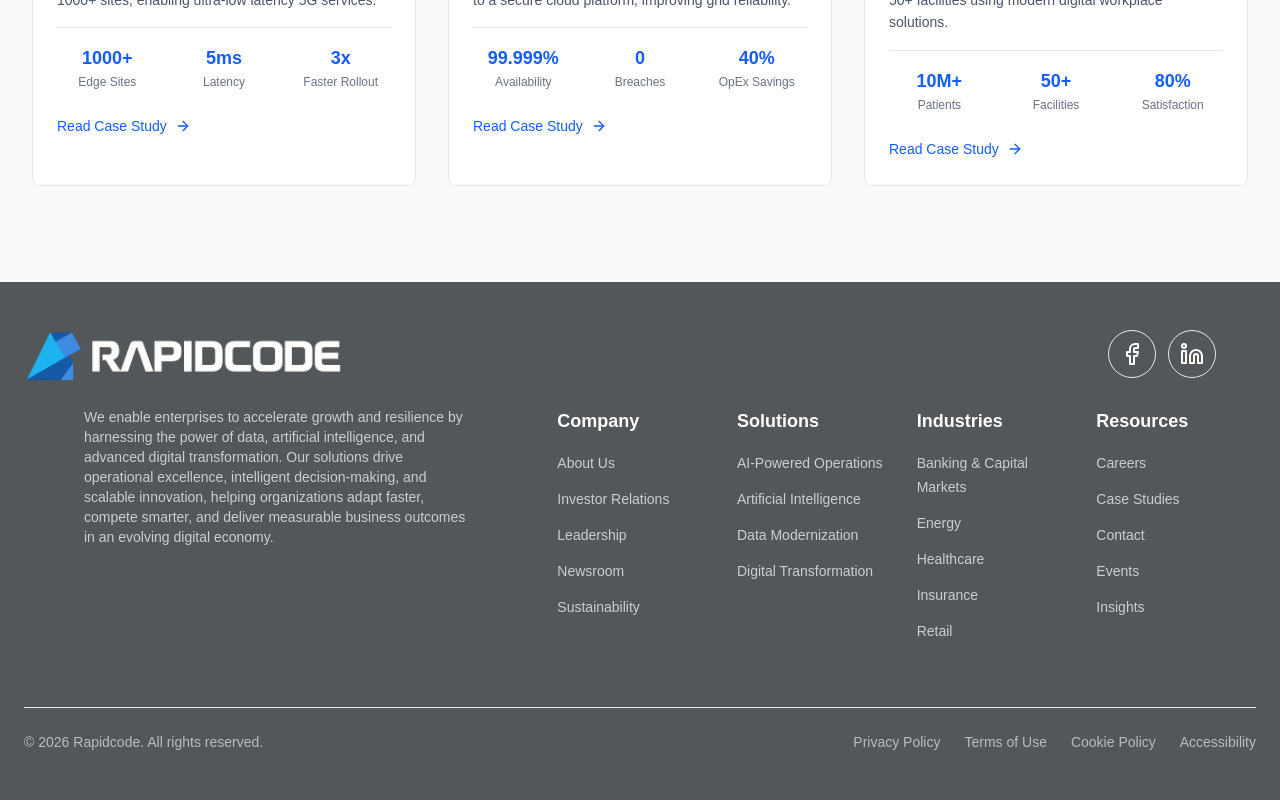
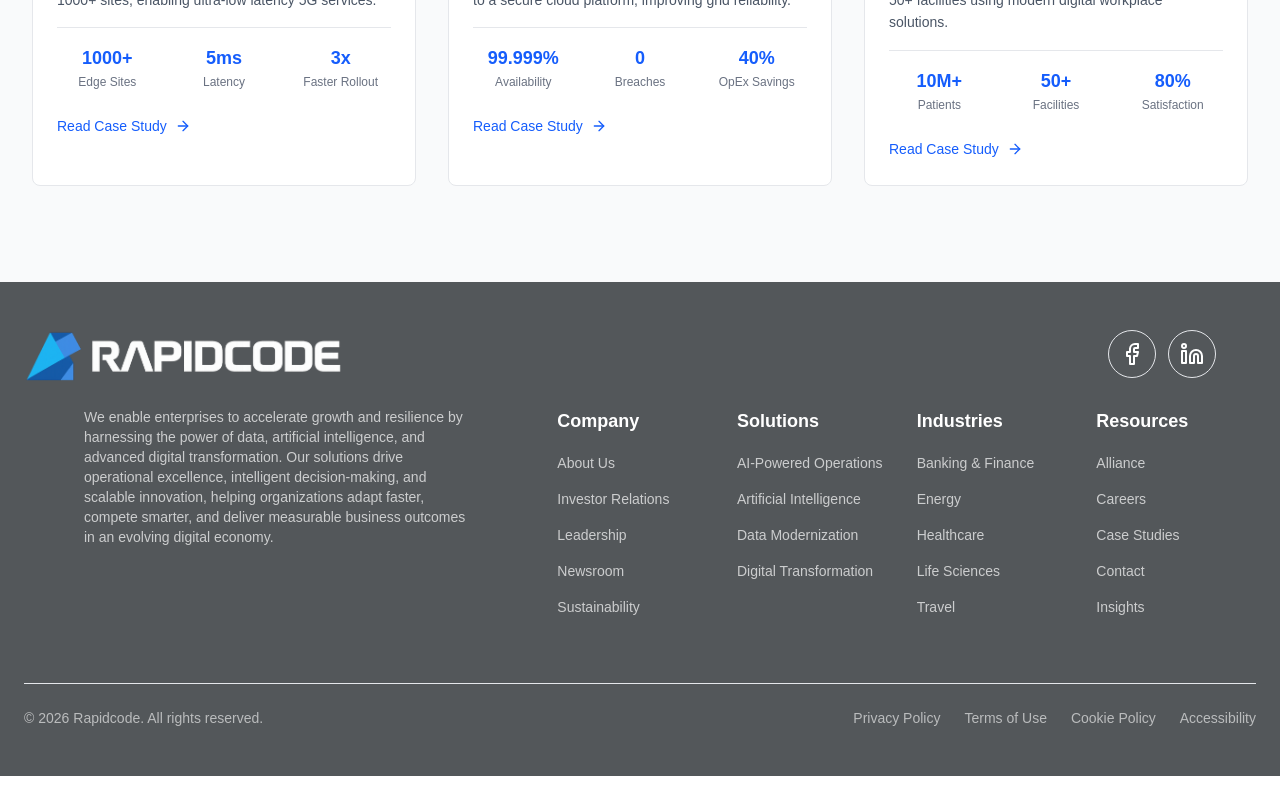
Before and after one commit to Kavya75340/Rapid, a React (Vite) app: page /whitepaper in a window 1280 px wide. Shown: the part 3717-4517 px from the top of the page. After the commit the page ends 4493 px from the top, so only its background shows below. Built offline with nearby package versions, Linux system fonts and the light colour scheme; a web font is replaced by a local one.

Commit message:
change into partners

```diff
--- a/src/components/layout/Footer.jsx
+++ b/src/components/layout/Footer.jsx
@@ -11,24 +11,24 @@ const footerLinks = {
         { title: "Sustainability", href: "/sustainability" },
     ],
     solutions: [
-        { title: "AI-Powered Operations", href: "/ai-operations" },
+        { title: "AI-Powered Operations", href: "/service/data-ai" },
         { title: "Artificial Intelligence", href: "/ai" },
         { title: "Data Modernization", href: "/data-modernization" },
         { title: "Digital Transformation", href: "/digital-transformation" },
     ],
     industries: [
-        { title: "Banking & Capital Markets", href: "/banking" },
-        { title: "Energy", href: "/energy" },
-        { title: "Healthcare", href: "/healthcare" },
-        { title: "Insurance", href: "/insurance" },
-        { title: "Retail", href: "/retail" },
+        { title: "Banking & Finance", href: "/industries/banking" },
+        { title: "Energy", href: "/industries/energy" },
+        { title: "Healthcare", href: "/industries/healthcare" },
+        { title: "Life Sciences", href: "/industries/lifescience" },
+        { title: "Travel", href: "/industries/travel" },
     ],
     resources: [
-        { title: "Careers", href: "/careers" },
+        { title: "Alliance", href: "/alliance" },
+        { title: "Careers", href: "/career" },
         { title: "Case Studies", href: "/case-studies" },
         { title: "Contact", href: "/contact" },
-        { title: "Events", href: "/events" },
-        { title: "Insights", href: "/insights" },
+        { title: "Insights", href: "/blog" },
     ],
 };
 
--- a/src/components/layout/Navbar.jsx
+++ b/src/components/layout/Navbar.jsx
@@ -131,7 +131,7 @@ const CTAButton = ({ isCountryOpen, setIsCountryOpen }) => {
             </button>
 
             {isCountryOpen && (
-                <div className="absolute right-0 mt-2 w-32 rounded-md border bg-white shadow-md z-50">
+                <div className="absolute right-0 mt-0 w-32 rounded-md border bg-white shadow-md z-50">
                     <button
                         onClick={() => {
                             setCountry("India");
--- a/src/components/pages/AboutUs/alliance-sections/CustomerStorySection.jsx
+++ b/src/components/pages/AboutUs/alliance-sections/CustomerStorySection.jsx
@@ -18,7 +18,7 @@ const CustomerStorySection = () => {
                     {/* Content */}
                     <div className="space-y-6 animate-fade-in">
                         <span className="text-sm text-muted-foreground uppercase tracking-wider">
-                            Customer story
+                            Featured customer story
                         </span>
 
                         <h2 className="section-heading">TechCorp Global</h2>
--- a/src/components/pages/AboutUs/alliance-sections/HeroSection.jsx
+++ b/src/components/pages/AboutUs/alliance-sections/HeroSection.jsx
@@ -9,14 +9,14 @@ const HeroSection = () => {
                     {/* Left Content */}
                     <div className="space-y-6 animate-fade-in m-7">
                         <h1 className="text-4xl md:text-5xl lg:text-6xl font-light text-hero-text leading-tight">
-                            Rapidcode Global Strategic Alliances
+                            Rapidcode Global Alliances Strategy
                         </h1>
 
                         <p className="text-lg text-hero-subtext max-w-xl leading-relaxed">
-                            The freedom to harness extraordinary potential with
-                            our alliances and partnerships unleashes decades of
-                            mission-critical IT expertise and technology for our
-                            customers
+                            The freedom to unlock exceptional value through our
+                            alliances and partnerships activates decades of
+                            mission-critical IT expertise and technology for
+                            customers globally
                         </p>
                     </div>
 
--- a/src/components/pages/AboutUs/alliance-sections/NewsSection.jsx
+++ b/src/components/pages/AboutUs/alliance-sections/NewsSection.jsx
@@ -6,20 +6,20 @@ import newsAws from "@/assets/news-aws.jpg";
 const newsItems = [
     {
         image: newsCloud,
-        category: "Alliances and partnerships",
-        title: "How Rapidcode cloud solutions help power customer success",
+        category: "Strategic Alliance Network",
+        title: "How Rapidcode’s cloud ecosystem fuels breakthrough customer's outcomes",
         date: "Article | 08-Jan-2026",
     },
     {
         image: newsAlliance,
-        category: "Alliances and partnerships",
-        title: "How Rapidcode's alliance strategy accelerates enterprise transformation",
+        category: "Innovation Partnerships",
+        title: "How Rapidcode’s partner-led strategy accelerates large-scale enterprise evolution",
         date: "Article | 09-Dec-2025",
     },
     {
         image: newsAws,
-        category: "Alliances and partnerships",
-        title: "Rapidcode and AWS: Driving innovation through partnership",
+        category: "Partner Ecosystem",
+        title: "Rapidcode × AWS: Advancing industry innovation through strategic collaboration",
         date: "Article | 03-Dec-2025",
     },
 ];
--- a/src/components/pages/AboutUs/alliance-sections/PartnersSection.jsx
+++ b/src/components/pages/AboutUs/alliance-sections/PartnersSection.jsx
@@ -4,56 +4,56 @@ import { ChevronRight } from "lucide-react";
 const industries = [
     {
         name: "Aerospace & Defence",
-        logo: "https://www.svgrepo.com/show/533972/airplane.svg",
+        logo: "https://raw.githubusercontent.com/lucide-icons/lucide/main/icons/plane.svg",
     },
     {
         name: "Automotive",
-        logo: "https://www.svgrepo.com/show/533718/car.svg",
+        logo: "https://raw.githubusercontent.com/lucide-icons/lucide/main/icons/car.svg",
     },
     {
         name: "Banking & Finance",
-        logo: "https://www.svgrepo.com/show/533361/bank.svg",
+        logo: "https://raw.githubusercontent.com/lucide-icons/lucide/main/icons/landmark.svg",
     },
     {
         name: "Chemicals",
-        logo: "https://www.svgrepo.com/show/533556/lab.svg",
+        logo: "https://raw.githubusercontent.com/lucide-icons/lucide/main/icons/test-tube.svg",
     },
     {
         name: "Communication & Media",
-        logo: "https://www.svgrepo.com/show/533208/chat.svg",
+        logo: "https://raw.githubusercontent.com/lucide-icons/lucide/main/icons/message-circle.svg",
     },
     {
         name: "Energy",
-        logo: "https://www.svgrepo.com/show/532620/energy.svg",
+        logo: "https://raw.githubusercontent.com/lucide-icons/lucide/main/icons/bolt.svg",
     },
     {
         name: "Healthcare",
-        logo: "https://www.svgrepo.com/show/533431/health.svg",
+        logo: "https://raw.githubusercontent.com/lucide-icons/lucide/main/icons/heart-pulse.svg",
     },
     {
         name: "High Tech",
-        logo: "https://www.svgrepo.com/show/533509/cpu.svg",
+        logo: "https://raw.githubusercontent.com/lucide-icons/lucide/main/icons/cpu.svg",
     },
     {
         name: "Life Sciences",
-        logo: "https://www.svgrepo.com/show/533660/dna.svg",
+        logo: "https://raw.githubusercontent.com/lucide-icons/lucide/main/icons/dna.svg",
     },
     {
         name: "Software & Platforms",
-        logo: "https://www.svgrepo.com/show/533197/cloud.svg",
+        logo: "https://raw.githubusercontent.com/lucide-icons/lucide/main/icons/cloud.svg",
     },
 ];
 
 const PartnersSection = () => {
     const [selectedPartner, setSelectedPartner] = useState(null);
 
-    const handlePartnerClick = (partner) => {
-        if (!partner.hasDetails) return;
+    // const handlePartnerClick = (partner) => {
+    //     if (!partner.hasDetails) return;
 
-        setSelectedPartner(
-            selectedPartner?.name === partner.name ? null : partner
-        );
-    };
+    //     setSelectedPartner(
+    //         selectedPartner?.name === partner.name ? null : partner
+    //     );
+    // };
 
     return (
         <section className="py-16 px-6 lg:px-12 bg-background">
@@ -72,18 +72,19 @@ const PartnersSection = () => {
 
                 {/* Partners Grid */}
                 <div className="flex flex-wrap items-center justify-center gap-12 lg:gap-20">
-                    {partners.map((partner) => (
-                        <a
-                            key={partner.name}
+                    {industries.map((industry) => (
+                        <div
+                            key={industry.name}
                             href="#"
-                            className="grayscale opacity-60 hover:grayscale-0 hover:opacity-100 transition-all duration-300"
+                            className="grayscale opacity-60 hover:grayscale-0 hover:opacity-100 transition-all duration-300 align-center flex flex-col gap-4"
                         >
                             <img
-                                src={partner.logo}
-                                alt={partner.name}
+                                src={industry.logo}
+                                alt={industry.name}
                                 className="h-10 lg:h-20 w-auto object-contain"
                             />
-                        </a>
+                            <p className="text-xl">{industry.name}</p>
+                        </div>
                     ))}
                 </div>
 
--- a/src/components/pages/Home/sections/Headline.jsx
+++ b/src/components/pages/Home/sections/Headline.jsx
@@ -6,8 +6,9 @@ const HeadLine = () => {
         text-[9.98vw]
         sm:-mb-2
         md:-mb-2.5
-        lg:-mb-3
+        lg:-mb-3.5
         xl:-mb-4
+        2xl:-mb-7
         text-[#e9f2f9]
         font-extrabold
         font-mono
```
